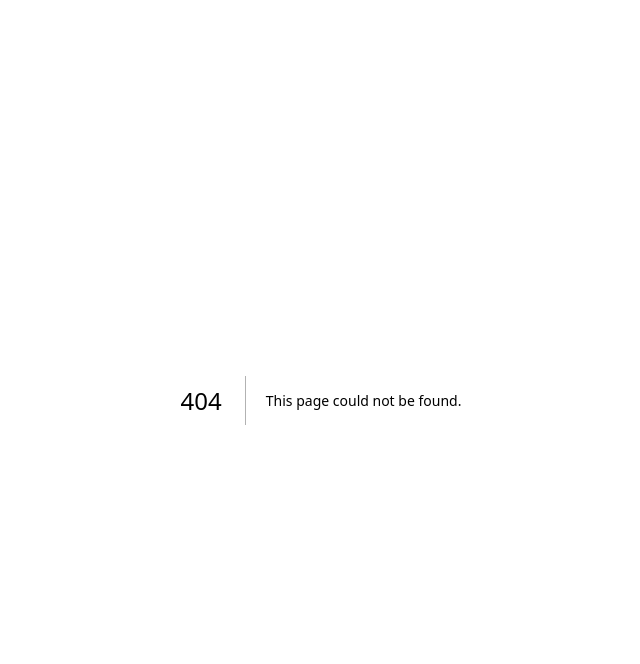
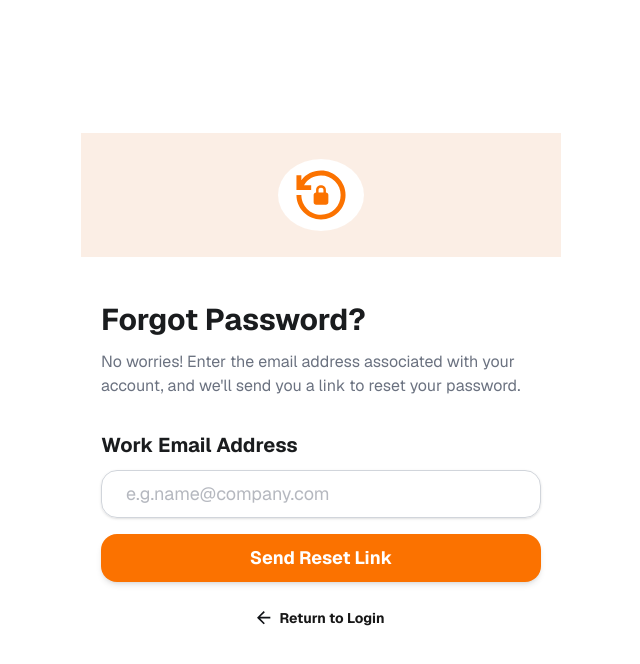
Before and after one commit to omaremadkamal/payslip-frontend, a Next.js app: page /forgetpassword in a window 1280 px wide. Before the commit this address had no page. Shown: the top 664 px of the page, without its empty margins (319-959 px from the left). Built offline with nearby package versions, Linux system fonts and the light colour scheme.

Commit message:
forget password page

```diff
--- /dev/null
+++ b/app/(auth)/forgetpassword/page.tsx
@@ -0,0 +1,82 @@
+import EmailField from "@/components/atoms/textatom";
+import PasswordField from "@/components/atoms/password";
+import RememberMe from "@/components/atoms/rememberme";
+import SignInButton from "@/components/atoms/button";
+import SignUpText from "@/components/atoms/signuptext";
+import { GeneralInput } from "@/components/atoms/inputAtom";
+import Link from "next/link";
+export default function ForgetPassword() {
+  return (
+    <main
+      className="flex flex-row min-h-screen w-full font-sans"
+      style={{
+        justifyContent: "center",
+        alignItems: "center",
+        display: "flex",
+      }}
+    >
+      <form
+        className="flex place-items-center w-1/2 justify-center"
+        style={{ width: "480px", height: " 535px", flexDirection: "column" }}
+      >
+        <div
+          className="test"
+          style={{
+            height: "1280px",
+            width: "480px",
+            background: "#D85B001A",
+            justifyContent: "center",
+            display: "flex",
+            alignItems: "center",
+          }}
+        >
+          <img
+            src="./icon.svg"
+            alt="icon"
+            style={{
+              background: "white",
+              borderRadius: " 50%",
+              width: " 86px",
+              height: "72px",
+            }}
+          />
+        </div>
+        <div className="gap-25px w-440px h-460px t-220.14px l  p-10 flex flex-col items-start">
+          <h1 className="text-[30px] font-bold text-[#1A1C1E] mb-2">
+            Forgot Password?{" "}
+          </h1>
+          <p className="text-[#6B7280] mb-8">
+            No worries! Enter the email address associated with your account,
+            and we'll send you a link to reset your password.
+          </p>
+
+          <GeneralInput
+            placeholder="e.g.name@company.com"
+            type="email"
+            labelname="Work Email Address"
+          ></GeneralInput>
+          <div className="mt-4" style={{ paddingBottom: "26px" }}>
+            <SignInButton text={"Send Reset Link"} />
+          </div>
+          <div className="flex flex-col gap-4 w-[100%]">
+            <p
+              className="font-bold text-[14px] leading-[20px] flex flex-col items-center "
+              style={{
+                alignItems: "center",
+                flexDirection: "row",
+                justifyContent: "center",
+              }}
+            >
+              <img
+                src="./arrow.svg"
+                alt="arrow"
+                style={{ paddingRight: "8px" }}
+              />
+              Return to Login
+            </p>
+          </div>
+        </div>
+      </form>
+    </main>
+  );
+}
--- a/app/(auth)/login/page.tsx
+++ b/app/(auth)/login/page.tsx
@@ -1,4 +1,4 @@
-import EmailField, { InputLabel } from "@/components/atoms/textatom";
+import EmailField from "@/components/atoms/textatom";
 import PasswordField from "@/components/atoms/password";
 import RememberMe from "@/components/atoms/rememberme";
 import SignInButton from "@/components/atoms/button";
--- a/app/(auth)/signup/page.tsx
+++ b/app/(auth)/signup/page.tsx
@@ -34,13 +34,13 @@ export default function Page() {
         </div>
       </form>
 
-      <form className="min-h-screen flex place-items-center w-1/2 justify-center">
-        <div className="gap-25px w-440px h-460px t-220.14px l  p-10 flex flex-col items-start">
-          <h1 className="text-[30px] font-bold text-[#1A1C1E] mb-2">
-            Sign in to your account
+      <form className="min-h-screen w-[448px] h-[654px] top-[185px] left-[856px] gap-[18px] w-1/2 justify-center">
+        <div className="w-[440px] h-[39px] p-10 flex flex-col items-start">
+          <h1 className=" w-[448px] h-[36px] leading-[36px] text-[30px] font-bold text-[#1A1C1E] mb-2">
+            Create an account{" "}
           </h1>
-          <p className="text-[#6B7280] mb-8">
-            Welcome back! Please enter your details.
+          <p className="text-[#6B7280] mb-8 w-[448px] h-[24px] font-euclid font-normal text-[16px] leading-[24px] align-middle">
+            Start managing your organization's payroll today.
           </p>
           <div>
             <GeneralInput
--- a/components/atoms/button.tsx
+++ b/components/atoms/button.tsx
@@ -2,7 +2,7 @@ const SignInButton = ({ text }: { text: string }) => {
   return (
     <button
       type="submit"
-      className="w-[440px] max-w-full h-[60px] bg-[#FB7200] hover:bg-[#c44e0f] text-white text-[18px] font-bold rounded-[16px] transition-all cursor-pointer shadow-md active:scale-[0.98]"
+      className="w-[440px] max-w-full h-[48px] bg-[#FB7200] hover:bg-[#c44e0f] text-white text-[18px] font-bold rounded-[16px] transition-all cursor-pointer shadow-md active:scale-[0.98]"
     >
       {text}
     </button>
--- a/components/atoms/footer.tsx
+++ b/components/atoms/footer.tsx
@@ -6,19 +6,19 @@ const FooterLabels = ({ text }: { text?: string }) => {
     <Box>
       <Link
         href="/forgot-password"
-        className="text-sm font-bold text-[#E35E14] hover:underlin pr-[30px]"
+        className="text-sm font-bold text-[#9CA3AF] hover:underlin pr-[30px]"
       >
         Privacy Policy
       </Link>
       <Link
         href="/forgot-password"
-        className="text-sm font-bold text-[#E35E14] hover:underline "
+        className="text-sm font-bold text-[#9CA3AF] hover:underline "
       >
         Terms of Service
       </Link>
       <Link
         href="/forgot-password"
-        className="text-sm font-bold text-[#E35E14] hover:underline pl-[30px]"
+        className="text-sm font-bold text-[#9CA3AF] hover:underline pl-[30px]"
       >
         Help Center
       </Link>
--- a/components/atoms/inputAtom.tsx
+++ b/components/atoms/inputAtom.tsx
@@ -15,7 +15,7 @@ export const GeneralInput = ({
       <input
         type={type}
         placeholder={placeholder}
-        className="w-full h-[75px] px-6 border border-[#D1D5DB] rounded-[16px] text-[#6B7280] text-[18px] outline-none focus:border-blue-500 focus:ring-1 focus:ring-blue-500 transition-all shadow-sm box-border"
+        className="w-full h-[48px] top-[14px] right-[17px] bottom-[14px] left-[17px] px-6 border border-[#D1D5DB] rounded-[16px] text-[#6B7280] text-[18px] outline-none focus:border-blue-500 focus:ring-1 focus:ring-blue-500 transition-all shadow-sm box-border"
       />
     </div>
   );
--- a/components/atoms/password.tsx
+++ b/components/atoms/password.tsx
@@ -34,7 +34,7 @@ const PasswordField = ({
         <input
           type={showPassword ? "text" : "password"}
           placeholder="......."
-          className="w-full h-[77px] px-6 pr-14 border border-[#D1D5DB] rounded-[16px]  text-[#6B7280] text-[18px] outline-none box-border"
+          className="w-full h-[48px] h-[48px] top-[14px] right-[17px] bottom-[14px] left-[17px] px-6 pr-14 border border-[#D1D5DB] rounded-[16px]  text-[#6B7280] text-[18px] outline-none box-border focus:border-blue-500 focus:ring-1"
         />
 
         <button
--- a/components/atoms/textatom.tsx
+++ b/components/atoms/textatom.tsx
@@ -7,7 +7,7 @@ export const EmailField = ({ text }: { text: string }) => {
       <input
         type="email"
         placeholder="e.g.name@company.com"
-        className="w-full h-[75px] px-6 border border-[#D1D5DB] rounded-[16px] text-[#6B7280] text-[18px] outline-none focus:border-blue-500 focus:ring-1 focus:ring-blue-500 transition-all shadow-sm box-border"
+        className="w-full h-[50px] px-6 border border-[#D1D5DB] rounded-[16px] text-[#6B7280] text-[18px] outline-none focus:border-blue-500 focus:ring-1 focus:ring-blue-500 transition-all shadow-sm box-border"
       />
     </div>
   );
```
Also changed, not shown: public/Icon.svg (added), public/arrow.svg (added).
